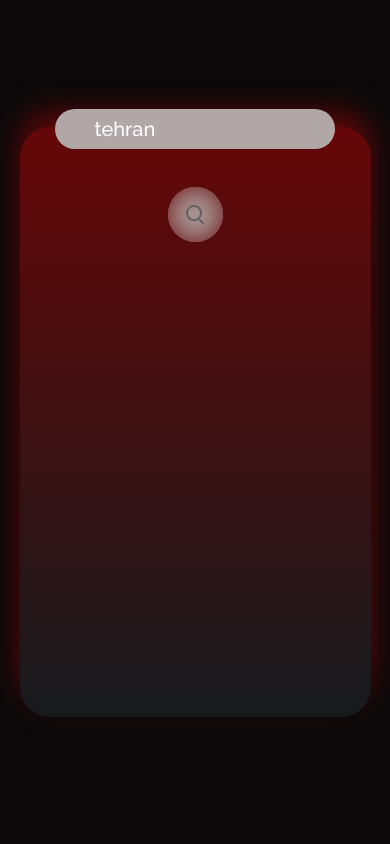
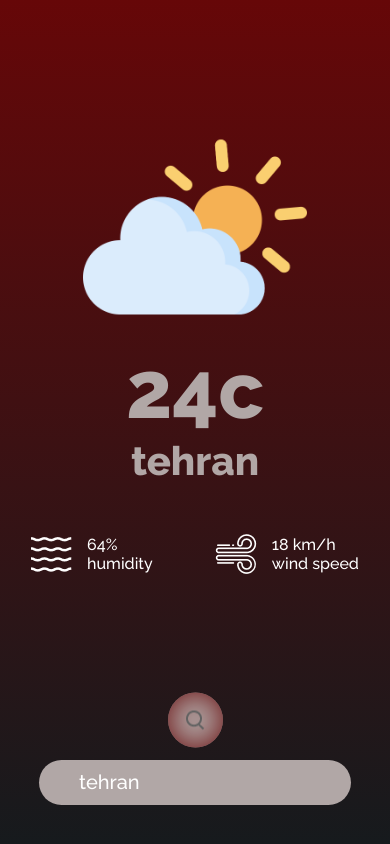
Before and after one commit to moeinparvizi/weather, a React (Vite) app: page / in a window 390 px wide. Built offline with nearby package versions, Linux system fonts and the light colour scheme.

Commit message:
complated ui design :>

```diff
--- a/src/App.jsx
+++ b/src/App.jsx
@@ -33,6 +33,32 @@ function App() {
             />
           </figure>
         </div>
+        <div className="weather-show">
+          <figure className="show-image">
+            <img src={cloudImage} alt="" />
+          </figure>
+          <span className="show-grad">24c</span>
+          <span className="show-location">tehran</span>
+          <div className="data-container">
+
+            <div className="element">
+              <img src={humidityImage} className="icon" alt="" />
+              <div className="data">
+                <div className="humidity-percent">64%</div>
+                <div className="text">humidity</div>
+              </div>
+            </div>
+
+            <div className="element">
+              <img src={windImage} className="icon" alt="" />
+              <div className="data">
+                <div className="humidity-percent">18 km/h</div>
+                <div className="text">wind speed</div>
+              </div>
+            </div>
+
+          </div>
+        </div>
       </section>
     </main>
   );
--- a/src/assets/style/master.css
+++ b/src/assets/style/master.css
@@ -31,7 +31,14 @@
         width: 60%; } }
     @media only screen and (max-width: 850px) {
       .container > .container-weather {
-        width: 90%; } }
+        overflow: hidden;
+        width: 100vw;
+        height: 100vh;
+        border-radius: 0; }
+        .container > .container-weather .top-bar-getcity {
+          top: 90% !important; }
+        .container > .container-weather .top-bar-search {
+          transform: translateY(1150%); } }
     .container > .container-weather > .top-bar {
       display: flex;
       justify-content: center;
@@ -57,7 +64,7 @@
             height: 55px; } }
         @media only screen and (max-width: 850px) {
           .container > .container-weather > .top-bar > .top-bar-getcity {
-            height: 40px;
+            height: 45px;
             top: -3%; } }
         .container > .container-weather > .top-bar > .top-bar-getcity::placeholder {
           color: #fff; }
@@ -88,5 +95,31 @@
           background-color: #f5f3f4;
           color: #b1a7a6;
           box-shadow: 0 0 31px -1.5px #f5f3f4; }
+    .container > .container-weather > .weather-show {
+      width: 100%;
+      display: grid;
+      place-items: center; }
+      .container > .container-weather > .weather-show > .show-grad {
+        font-size: 80px;
+        font-family: boldam;
+        color: #b1a7a6; }
+      .container > .container-weather > .weather-show > .show-location {
+        font-size: 40px;
+        font-family: boldam;
+        color: #b1a7a6; }
+      .container > .container-weather > .weather-show > .data-container {
+        display: flex;
+        justify-content: space-around;
+        align-items: center;
+        margin-top: 20px;
+        width: 100%; }
+        .container > .container-weather > .weather-show > .data-container > .element {
+          display: grid;
+          place-items: center;
+          color: #fff;
+          display: flex;
+          gap: 15px;
+          margin-top: 30px;
+          font-family: normalam; }
 
 /*# sourceMappingURL=master.css.map */
--- a/src/assets/style/master.scss
+++ b/src/assets/style/master.scss
@@ -30,6 +30,8 @@ $white: #fff;
   & > .container-weather {
     width: 40%;
     height: 70%;
+    // display: grid;
+    // place-items: center;
     border-radius: 30px;
     background: $parent;
     background: -webkit-linear-gradient(0deg, $parent 0%, $blood 100%);
@@ -43,7 +45,16 @@ $white: #fff;
       width: 60%;
     }
     @media only screen and (max-width: 850px) {
-      width: 90%;
+        overflow: hidden;
+        width: 100vw;
+        height: 100vh;
+        border-radius: 0;
+        .top-bar-getcity{
+            top: 90% !important;
+        }
+        .top-bar-search {
+            transform: translateY(1150%);
+        }
     }
     & > .top-bar {
       display: flex;
@@ -70,7 +81,7 @@ $white: #fff;
           height: 55px;
         }
         @media only screen and (max-width: 850px) {
-          height: 40px;
+          height: 45px;
           top: -3%;
         }
         &::placeholder {
@@ -108,5 +119,39 @@ $white: #fff;
         }
       }
     }
+    &>.weather-show{
+        width: 100%;
+        display: grid;
+        place-items: center;
+        // &>.show-image{
+        //     margin-bottom: 30px;
+        // }
+        &>.show-grad{
+            font-size: 80px;
+            font-family: boldam;
+            color: $silver;
+        }
+        &>.show-location{
+            font-size: 40px;
+            font-family: boldam;
+            color: $silver;
+        }
+        &>.data-container{
+            display: flex;
+            justify-content: space-around;
+            align-items: center;
+            margin-top: 20px;
+            width: 100%;
+            &>.element{
+                display: grid;
+                place-items: center;
+                color: $white;
+                display: flex;
+                gap: 15px;
+                margin-top: 30px;
+                font-family: normalam;
+            }
+        }
+    }
   }
 }
```
Also changed, not shown: 2 other files (tests, documents, lock files or other folders).
